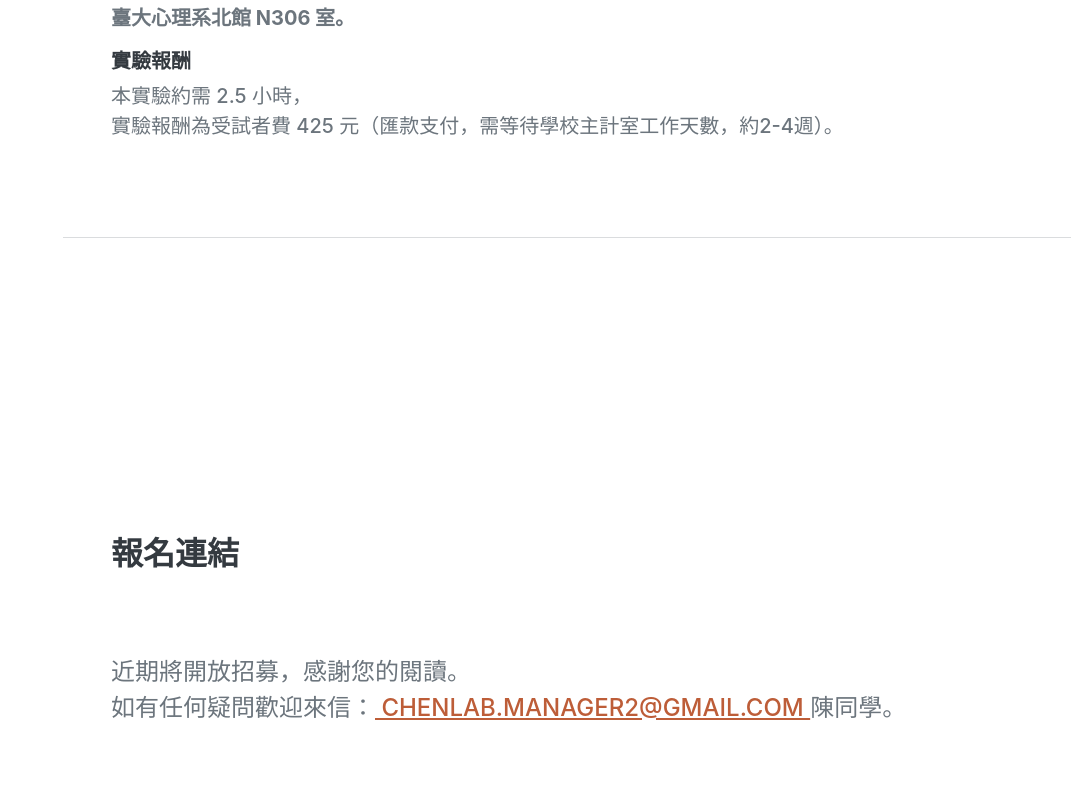
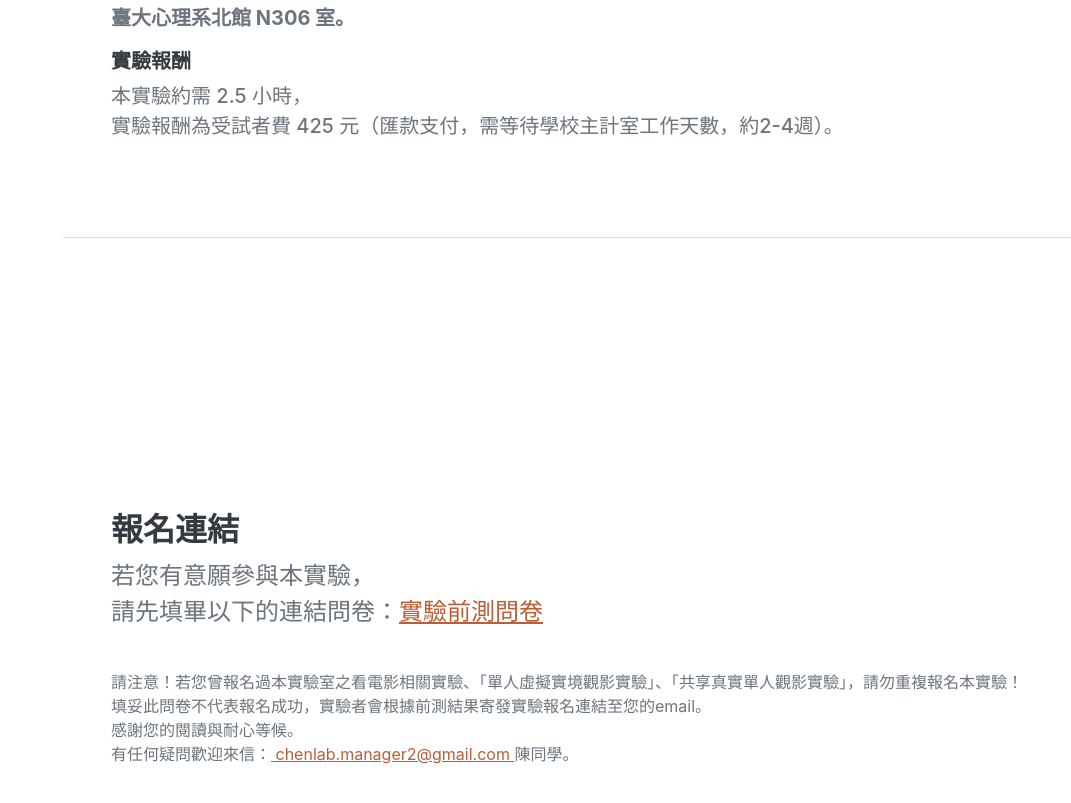
Before and after one commit to chenlabtest/SEDCVR_signUp, a plain HTML site: page SEDCVR_signUp/index.html in a window 1280 px wide. Shown: the part 1472-2275 px from the top of the page, without its empty margins (209-1280 px from the left). Drawn offline with nearby package versions, Linux system fonts and the light colour scheme; a web font is replaced by a local one.

Commit message:
Update index.html

```diff
--- a/SEDCVR_signUp/index.html
+++ b/SEDCVR_signUp/index.html
@@ -108,13 +108,13 @@
         <section class="resume-section" id="skills">
             <div class="resume-section-content">
                 <h3>報名連結</h3>
-                <div class="subheading mb-3">
+<!--                 <div class="subheading mb-3">
                 <br><br>近期將開放招募，感謝您的閱讀。<br>如有任何疑問歡迎來信：<a href="mailto:chenlab.manager2@gmail.com"> chenlab.manager2@gmail.com </a>陳同學。
-                </div>
-<!--                 <div class="subheading mb-3">若您有意願參與本實驗，<br>請先填畢以下的連結問卷：<a href='https://tassel.syd1.qualtrics.com/jfe/form/SV_bjVuxULz5c9Hyyq'>實驗前測問卷</a></div>
+                </div> -->
+                <div class="subheading mb-3">若您有意願參與本實驗，<br>請先填畢以下的連結問卷：<a href='https://tassel.syd1.qualtrics.com/jfe/form/SV_9uJ5z5qDswrssU6'>實驗前測問卷</a></div>
                 <br>請注意！若您曾報名過本實驗室之看電影相關實驗、「單人虛擬實境觀影實驗」、「共享真實單人觀影實驗」，請勿重複報名本實驗！
                 <br>填妥此問卷不代表報名成功，實驗者會根據前測結果寄發實驗報名連結至您的email。<br>感謝您的閱讀與耐心等候。<br>有任何疑問歡迎來信：<a href="mailto:chenlab.manager2@gmail.com"> chenlab.manager2@gmail.com </a>陳同學。
-                </div> -->
+                </div>
 
 
 <!--                     <br> 如有任何問題，歡迎來信詢問：<a href="mailto:chenlab.manager2@gmail.com"> chenlab.manager2@gmail.com </a>陳同學，<br>或來電實驗室：(02) 3366-6204。</p> -->
```
